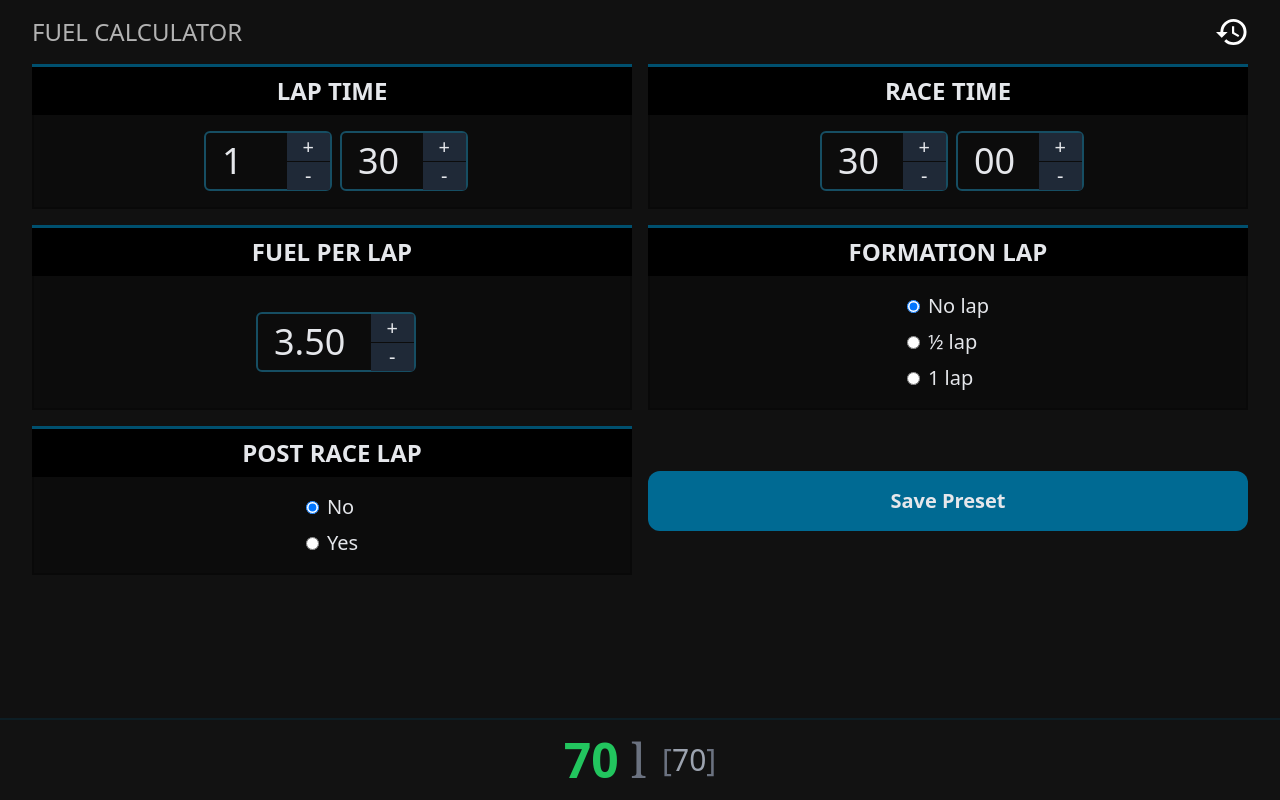
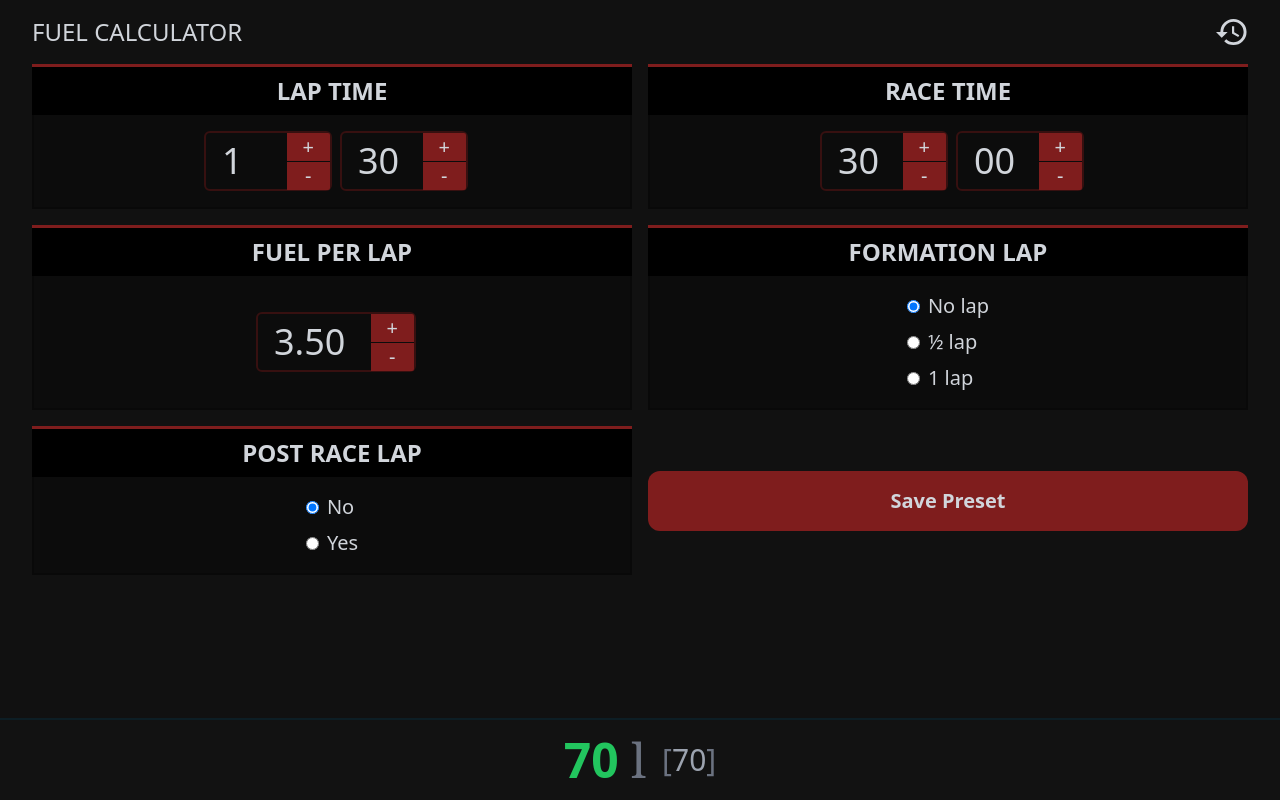
Before and after one commit to vntw/fuel-calc-pwa, a Preact app: page / in a window 1280 px wide. Built offline with nearby package versions, Linux system fonts and the light colour scheme.

Commit message:
Change primary color so splash screens/icons can stay the same

```diff
--- a/src/app.tsx
+++ b/src/app.tsx
@@ -12,14 +12,14 @@ export function App() {
   };
 
   return (
-    <div class="flex flex-col items-center text-gray-200">
+    <div class="flex flex-col items-center text-gray-300">
       <div class="container flex flex-col">
         <header class="flex flex-row justify-between py-4 items-center">
-          <h1 class="text-[#b3b3b3] text-2xl uppercase">Fuel Calculator</h1>
+          <h1 class="text-2xl uppercase cursor-default">Fuel Calculator</h1>
           <button onClick={toggleShowPresets}>
             <SvgIcon
               raw={showPresets ? fuelIcon : historyIcon}
-              className="flex w-8 h-8 fill-current text-white"
+              className="flex w-8 h-8 fill-current"
             />
             <span class="sr-only">
               {showPresets ? 'Show Calculator' : 'Show Presets'}
--- a/src/components/box.tsx
+++ b/src/components/box.tsx
@@ -8,7 +8,7 @@ type Props = {
 
 export function Box({ children, header = null, footer = null }: Props) {
   return (
-    <div class="flex flex-col border-t-3 border-t-[#00506f]">
+    <div class="flex flex-col border-t-3 border-t-red-900">
       {header && (
         <div class="px-4 py-2 font-bold text-2xl bg-black uppercase text-center">
           {header}
--- a/src/components/number-input.tsx
+++ b/src/components/number-input.tsx
@@ -95,16 +95,16 @@ export function NumberInput({
         name={name}
         class={`${
           isDecimal ? 'w-40' : 'w-32'
-        } px-4 py-2 text-4xl border-2 border-cyan-900 rounded-md bg-transparent`}
+        } px-4 py-2 text-4xl border-2 border-red-700 border-opacity-25 rounded-md bg-transparent`}
         value={value.display}
         onInput={onInput}
         onBlur={onBlur}
       />
       <div class="absolute right-[2px] top-0 grid grid-flow-row gap-[1px] py-[2px] bottom-0">
-        <button class="px-4 rounded-tr-sm bg-gray-800" onClick={onInc}>
+        <button class="px-4 rounded-tr-sm bg-red-900" onClick={onInc}>
           +
         </button>
-        <button class="px-4 rounded-br-sm bg-gray-800" onClick={onDec}>
+        <button class="px-4 rounded-br-sm bg-red-900" onClick={onDec}>
           -
         </button>
       </div>
--- a/src/components/presets.tsx
+++ b/src/components/presets.tsx
@@ -42,7 +42,7 @@ export function Presets({ onPopulate }: Props) {
   const renderValue = (label: string, value: ComponentChildren) => (
     <div class="inline-flex flex-row bg-gray-700 rounded-md">
       <span class="px-2 py-1 uppercase">{label}</span>
-      <span class="bg-[#00506fa6] px-2 py-1 font-bold">{value}</span>
+      <span class="px-2 py-1 font-bold bg-red-900 bg-opacity-75">{value}</span>
     </div>
   );
 
@@ -52,7 +52,7 @@ export function Presets({ onPopulate }: Props) {
         <Box
           key={`preset-${i}`}
           footer={
-            <div class="grid grid-cols-2">
+            <div class="grid grid-cols-2 gap-x-[2px]">
               <button
                 class="btn btn-small rounded-none"
                 onClick={() => {
@@ -62,7 +62,7 @@ export function Presets({ onPopulate }: Props) {
                 Use
               </button>
               <button
-                class="btn btn-small btn-danger rounded-none"
+                class="btn btn-small rounded-none bg-opacity-50"
                 onClick={deletePreset(i)}
               >
                 ⤬
--- a/src/index.css
+++ b/src/index.css
@@ -3,15 +3,12 @@
 
 @layer components {
   .btn {
-    @apply inline-block text-center px-8 py-4 bg-[#006a93] rounded-xl font-bold;
-    @apply hover:bg-[#00506f];
-    @apply focus:outline focus:outline-offset-4 focus:outline-3 focus:outline-[#00506fa6];
+    @apply inline-block text-center px-8 py-4 bg-red-900 rounded-xl font-bold;
+    @apply hover:bg-red-800;
+    @apply focus:outline focus:outline-offset-4 focus:outline-3 focus:outline-red-900;
   }
   .btn-wide {
     @apply block w-full;
-  }
-  .btn-danger {
-    @apply bg-[#700] hover:bg-[#600] focus:outline-[#700];
   }
   .btn-small {
     @apply px-8 py-2;
--- a/tailwind.config.js
+++ b/tailwind.config.js
@@ -7,6 +7,7 @@ module.exports = {
     },
     extend: {
       borderWidth: {
+        1: '1px',
         3: '3px',
       },
       outlineWidth: {
```
